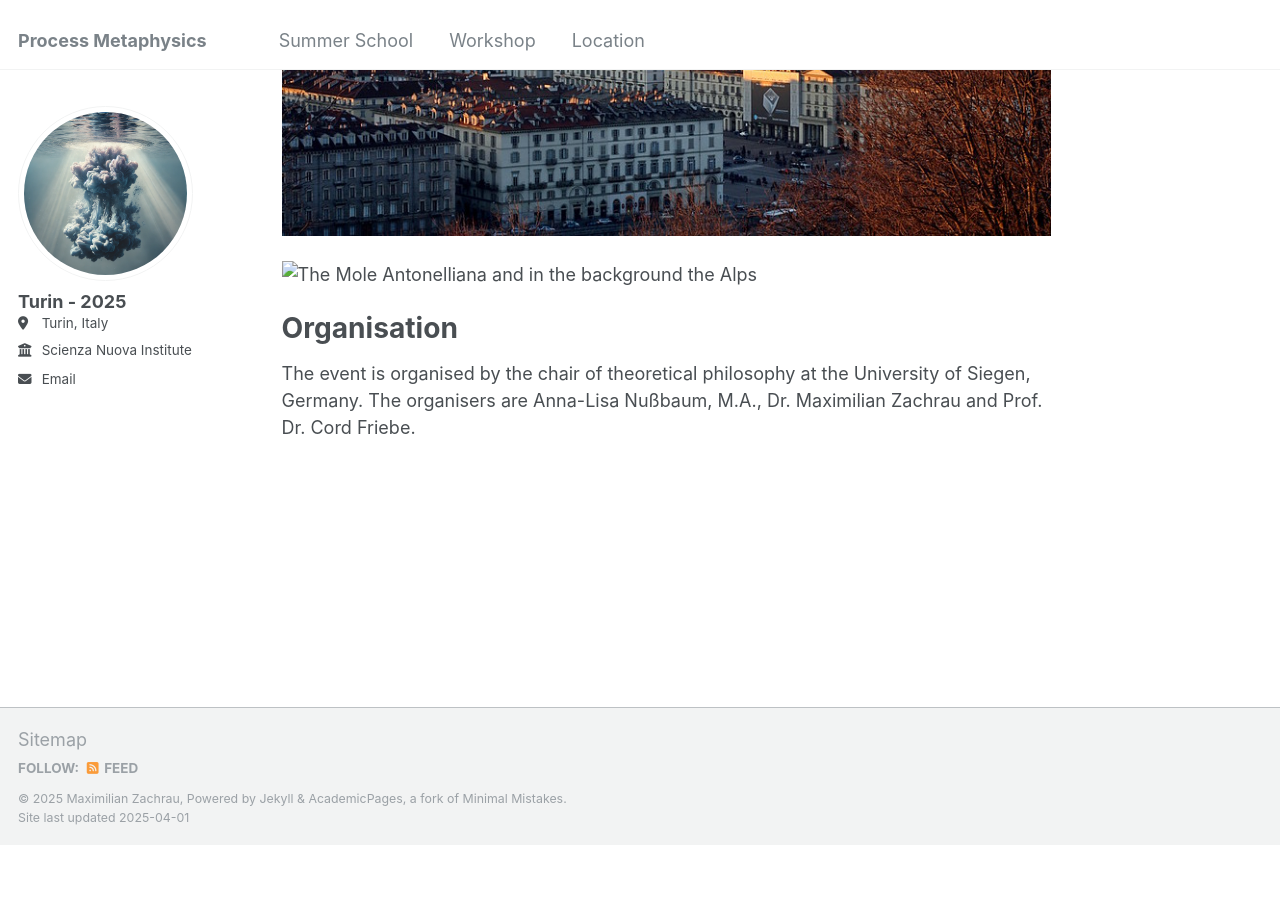
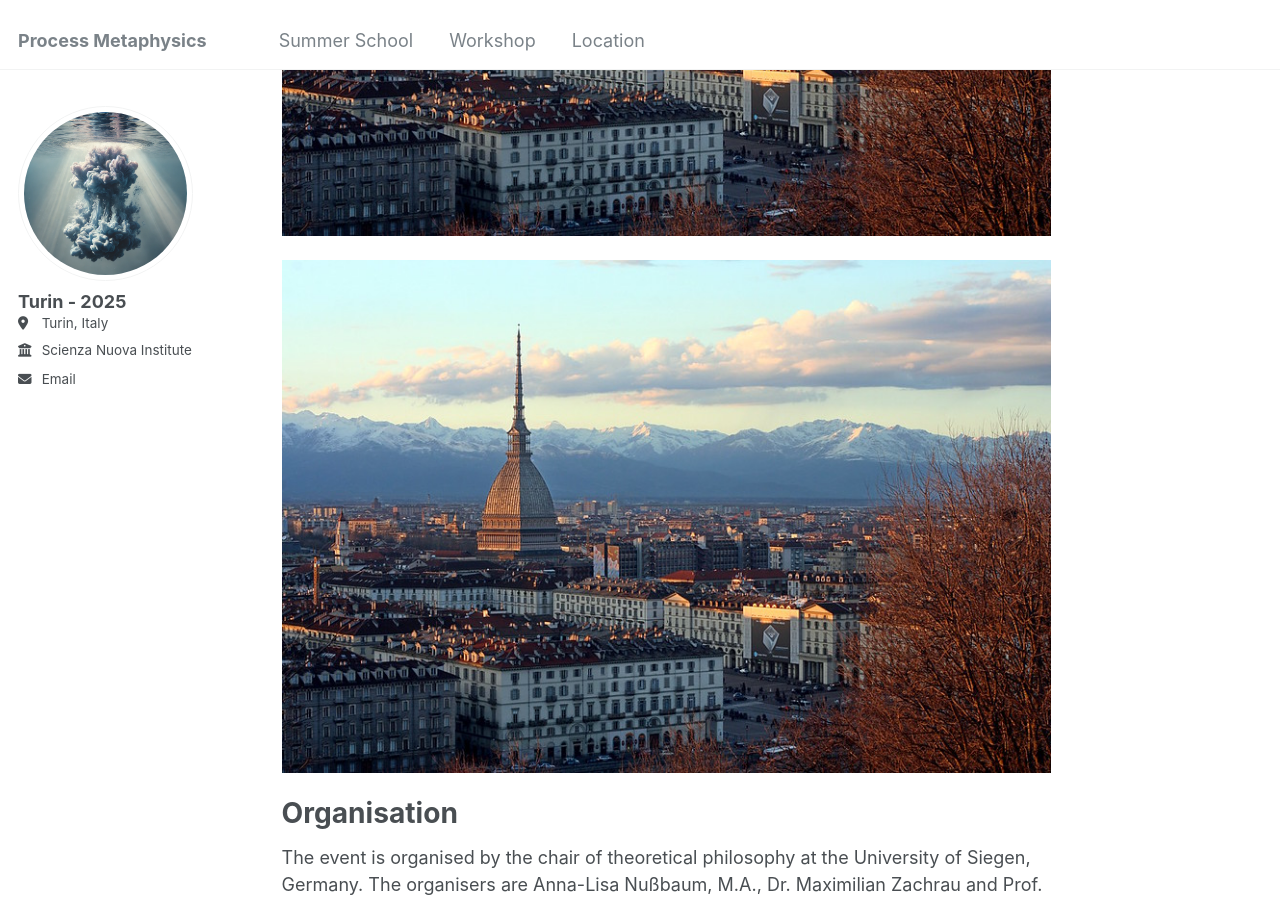
Before and after one commit to k1ssndr/turin2025, a Jekyll site: the page built from _pages/about.md, in a window 1280 px wide and 900 px high, scrolled down 688 px. Built offline with Jekyll 4.4.1, drawn with Linux system fonts in a browser that asks for light colours; before the commit the page ends 1533 px from its top, so only the background shows below that.

Commit message:
Update about.md

```diff
--- a/_pages/about.md
+++ b/_pages/about.md
@@ -13,7 +13,7 @@ On the following pages you can find information both on the summer school organi
 
 <img src="https://github.com/k1ssndr/turin2025/blob/master/images/turin.png"/>
 
-![The Mole Antonelliana and in the background the Alps](/blob/master/images/turin.png)
+![The Mole Antonelliana and in the background the Alps](/images/turin.png)
 
 Organisation
 ======
```
